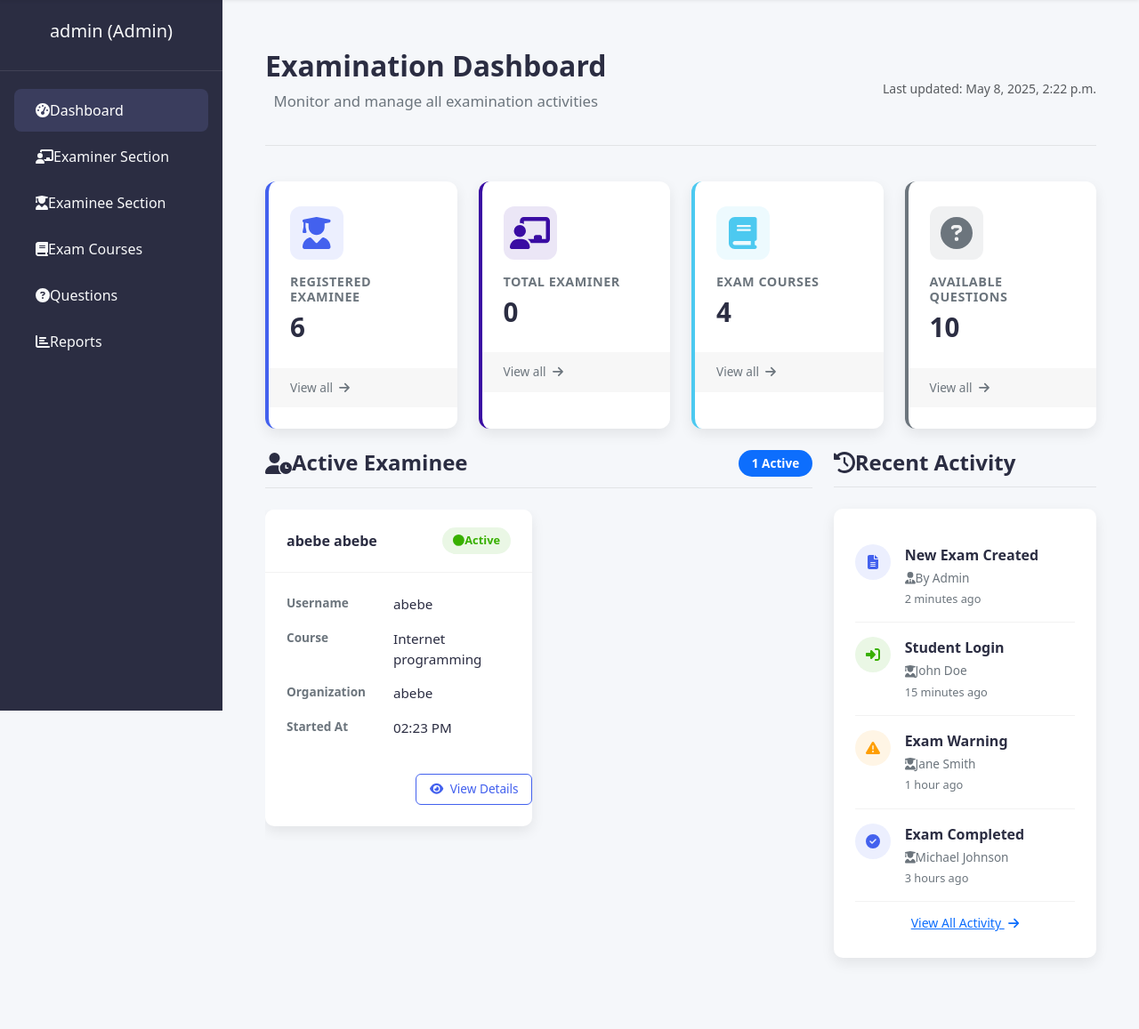
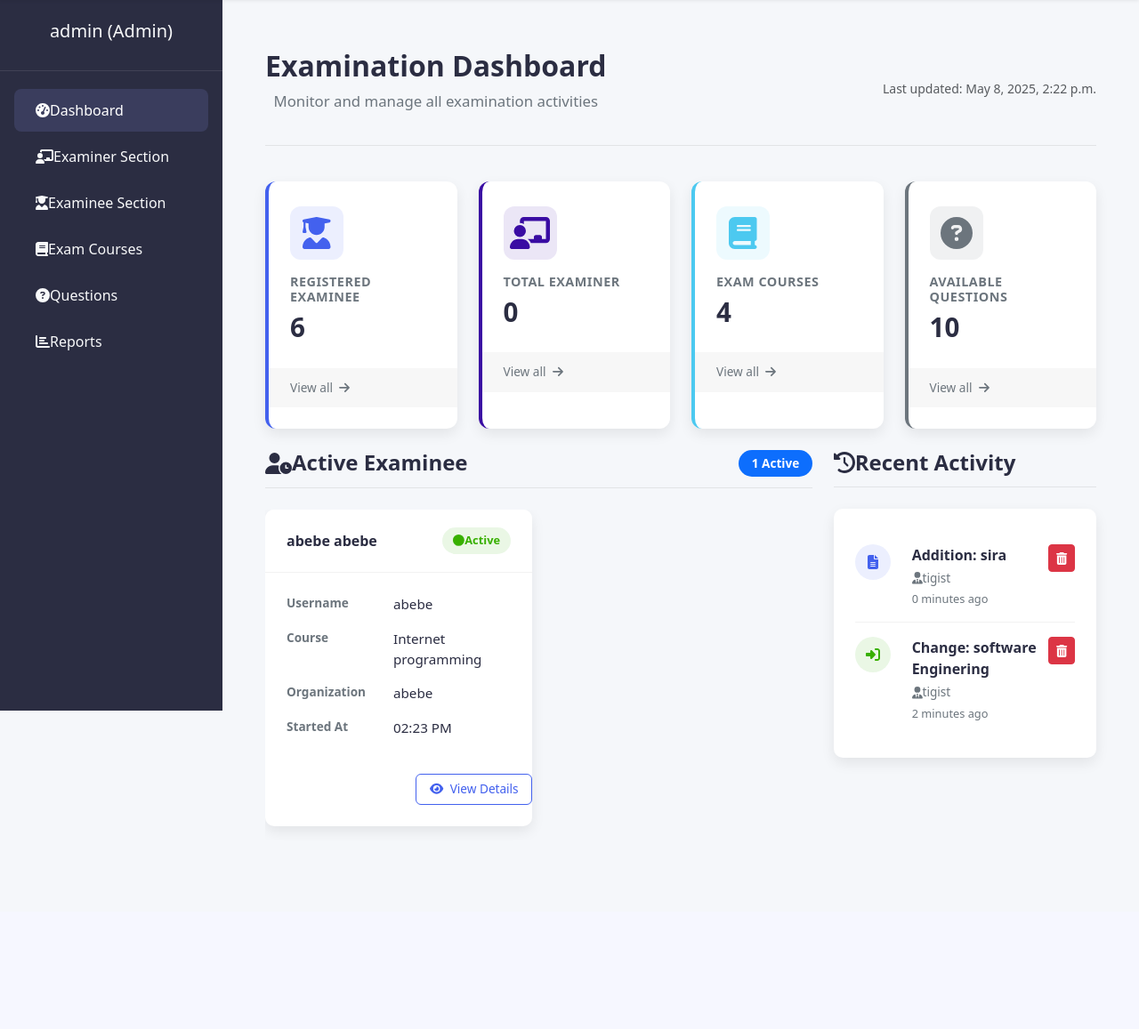
Before and after one commit to Solomonaz/onlinexamination, a Django app: page /admin-dashboard in a window 1280 px wide. Shown: the part 71-1228 px from the top of the page at 89% size. After the commit the page ends 1008 px from the top, so only its background shows below. Run offline with Django 3.2, Linux system fonts and the light colour scheme; a user stored in the database is signed in; data comes from the database, SQL or seed files in the repository; both versions use the stored data as it was after the commit; data that the repository does not hold is empty; some libraries are stand-ins or nearby versions.

Commit message:
activity tracking

```diff
--- a/exam/views.py
+++ b/exam/views.py
@@ -19,9 +19,11 @@ from django.utils.timezone import now
 from django.http import JsonResponse
 from django.core.paginator import Paginator
 
-
-
-
+from django.contrib.contenttypes.models import ContentType
+from django.contrib.admin.models import LogEntry
+from django.utils.timesince import timesince
+from django.utils.timezone import now
+from django.contrib.admin.models import LogEntry, CHANGE
 
 def frontpage(request):
     if request.user.is_authenticated:
@@ -78,9 +80,7 @@ def get_active_students():
 @login_required(login_url='adminlogin')
 def admin_dashboard_view(request):
     active_students = get_active_students()
-
     if request.headers.get('x-requested-with') == 'XMLHttpRequest':
-        # Return active students in JSON format for AJAX requests
         students_data = [{
             "name": student.user.get_full_name(),
             "username": student.user.username,
@@ -89,14 +89,51 @@ def admin_dashboard_view(request):
         } for student in active_students]
         return JsonResponse({'active_students': students_data})
 
+    recent_logs = LogEntry.objects.select_related('user', 'content_type').order_by('-action_time')[:5]
+    for log in recent_logs:
+        log.time_ago = timesince(log.action_time, now()) + " ago"
+
+    # if not request.headers.get('x-requested-with') == 'XMLHttpRequest':
+    #     recent_log = LogEntry.objects.filter(
+    #         user_id=request.user.pk,
+    #         content_type_id=ContentType.objects.get_for_model(request.user.__class__).pk,
+    #         object_id=request.user.pk,
+    #         action_flag=CHANGE,
+    #         change_message="Viewed the custom admin dashboard.",
+    #         action_time__gte=now() - timedelta(minutes=5)
+    #     ).first()
+
+    #     if not recent_log:
+    #         LogEntry.objects.log_action(
+    #             user_id=request.user.pk,
+    #             content_type_id=ContentType.objects.get_for_model(request.user.__class__).pk,
+    #             object_id=request.user.pk,
+    #             object_repr=str(request.user),
+    #             action_flag=CHANGE,
+    #             change_message="Viewed the custom admin dashboard.",
+    #         )
+
+    # recent_logs = LogEntry.objects.select_related('user', 'content_type').order_by('-action_time')[:5]
+
+    # for log in recent_logs:
+    #     log.time_ago = timesince(log.action_time, now()) + " ago"
+
     dict={
     'total_student':SMODEL.Student.objects.all().count(),
     'total_teacher':TMODEL.Teacher.objects.all().filter(status=True).count(),
     'total_course':models.Course.objects.all().count(),
     'total_question':models.Question.objects.all().count(),
     'active_students': active_students,
+    'recent_logs':recent_logs,
     }
     return render(request,'exam/admin_dashboard.html',context=dict)
+
+@login_required(login_url='adminlogin')
+# @user_passes_test(lambda u: u.is_superuser)
+def delete_log_entry(request, pk):
+    if request.method == 'POST':
+        LogEntry.objects.filter(pk=pk).delete()
+    return HttpResponseRedirect(reverse('admin-dashboard'))
 
 @login_required(login_url='adminlogin')
 def admin_teacher_view(request):
--- a/onlinexam/urls.py
+++ b/onlinexam/urls.py
@@ -41,6 +41,7 @@ urlpatterns = [
 
     path('admin-view-examinees/<int:course_id>/', views.admin_view_examinees_view, name='admin-view-examinees'),
     path('admin-report', views.report_view, name = 'report-view'),
+    path('delete-log/<int:pk>/', views.delete_log_entry, name='delete_log'),
 
 
     path('admin-course', views.admin_course_view,name='admin-course'),
--- a/templates/exam/admin_dashboard.html
+++ b/templates/exam/admin_dashboard.html
@@ -580,69 +580,40 @@
   </div>
 
   <div class="recent-activity">
-        <div class="activity-item">
-          <div class="activity-icon exam">
-            <i class="fas fa-file-alt"></i>
+    {% for log in recent_logs %}
+    <div class="activity-item d-flex justify-content-between align-items-start">
+      <div class="d-flex">
+        <div class="activity-icon {% if log.action_flag == 1 %}exam{% elif log.action_flag == 2 %}login{% elif log.action_flag == 3 %}warning{% else %}default{% endif %}">
+          <i class="{% if log.action_flag == 1 %}fas fa-file-alt{% elif log.action_flag == 2 %}fas fa-sign-in-alt{% elif log.action_flag == 3 %}fas fa-exclamation-triangle{% else %}fas fa-info-circle{% endif %}"></i>
         </div>
-          <div class="activity-content">
-            <div class="activity-title">New Exam Created</div>
+        <div class="activity-content ms-2">
+          <div class="activity-title">
+            {{ log.get_action_flag_display }}: {{ log.object_repr }}
+          </div>
           <div class="activity-meta">
             <i class="fas fa-user-tie"></i>
-              <span>By Admin</span>
+            <span>{{ log.user.get_full_name|default:log.user.username }}</span>
           </div>
-            <div class="activity-time">2 minutes ago</div>
+          <div class="activity-time">{{ log.time_ago }}</div>
+        </div>
+      </div>
+      <form action="{% url 'delete_log' log.pk %}" method="post" style="margin-left: auto;">
+        {% csrf_token %}
+        <button class="btn btn-sm btn-danger" type="submit" title="Delete Activity">
+          <i class="fas fa-trash-alt"></i>
+        </button>
+      </form>
+    </div>
+    {% empty %}
+    <div class="activity-item">
+      <div class="activity-content">
+        <div class="activity-title">No recent activity</div>
+      </div>
+    </div>
+    {% endfor %}
   </div>
 </div>
 
-        <div class="activity-item">
-          <div class="activity-icon login">
-            <i class="fas fa-sign-in-alt"></i>
-          </div>
-          <div class="activity-content">
-            <div class="activity-title">Student Login</div>
-            <div class="activity-meta">
-              <i class="fas fa-user-graduate"></i>
-              <span>John Doe</span>
-            </div>
-            <div class="activity-time">15 minutes ago</div>
-          </div>
-        </div>
-
-        <div class="activity-item">
-          <div class="activity-icon warning">
-            <i class="fas fa-exclamation-triangle"></i>
-          </div>
-          <div class="activity-content">
-            <div class="activity-title">Exam Warning</div>
-            <div class="activity-meta">
-              <i class="fas fa-user-graduate"></i>
-              <span>Jane Smith</span>
-            </div>
-            <div class="activity-time">1 hour ago</div>
-          </div>
-        </div>
-
-        <div class="activity-item">
-          <div class="activity-icon exam">
-            <i class="fas fa-check-circle"></i>
-          </div>
-          <div class="activity-content">
-            <div class="activity-title">Exam Completed</div>
-            <div class="activity-meta">
-              <i class="fas fa-user-graduate"></i>
-              <span>Michael Johnson</span>
-            </div>
-            <div class="activity-time">3 hours ago</div>
-          </div>
-        </div>
-
-        <div class="text-center mt-2">
-          <a href="#" class="btn btn-sm btn-link text-primary">
-            View All Activity <i class="fas fa-arrow-right ms-1"></i>
-          </a>
-        </div>
-      </div>
-    </div>
   </div>
 </div>
 
```
Also changed, not shown: exam/logging.py (added, +20 -0 lines), db.sqlite3. Lines whose indentation alone changed are shown as unchanged.
